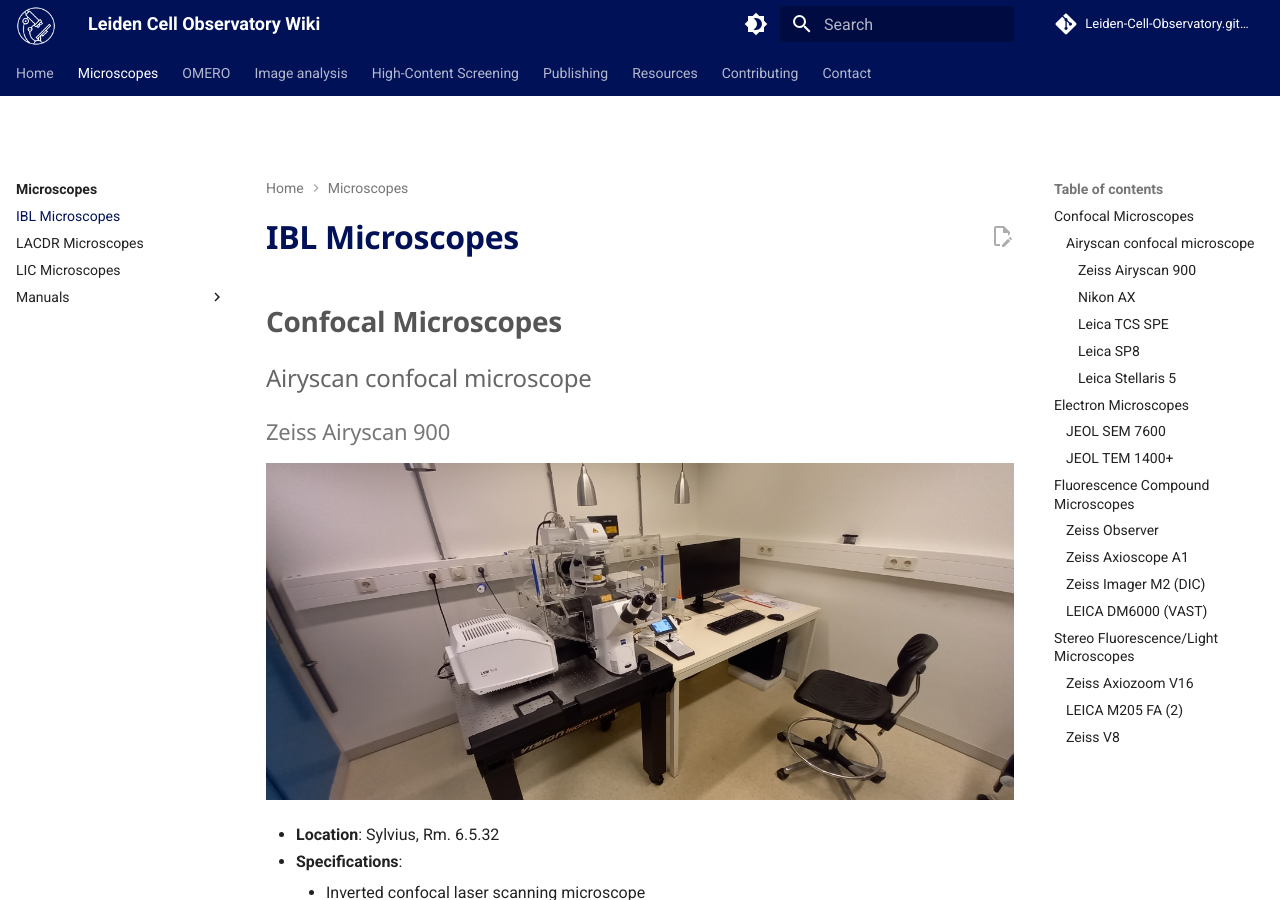
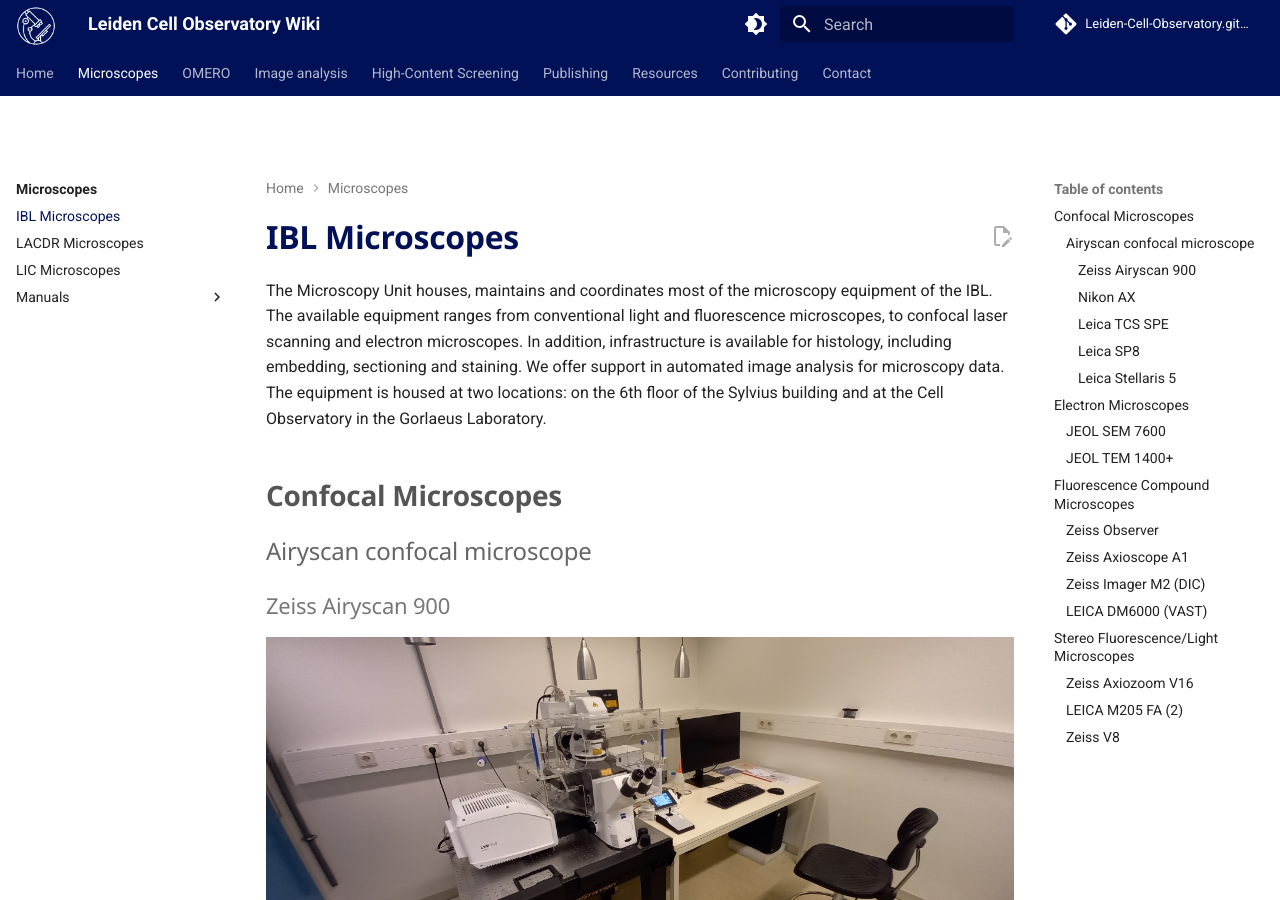
Before and after one commit to Leiden-Cell-Observatory/Leiden-Cell-Observatory.github.io, an MkDocs documentation site: the page built from docs/microscopes/iblmicroscopes.md, in a window 1280 px wide and 900 px high. Built offline with MkDocs 1.6.1 and Material for MkDocs 9.7.7, drawn with Linux system fonts in a browser that asks for light colours; comment, search, counter and statistics services are not loaded.

Commit message:
Update iblmicroscopes.md

```diff
--- a/docs/microscopes/iblmicroscopes.md
+++ b/docs/microscopes/iblmicroscopes.md
@@ -1,4 +1,5 @@
 # IBL Microscopes
+The Microscopy Unit houses, maintains and coordinates most of the microscopy equipment of the IBL. The available equipment ranges from conventional light and fluorescence microscopes, to confocal laser scanning and electron microscopes. In addition, infrastructure is available for histology, including embedding, sectioning and staining. We offer support in automated image analysis for microscopy data. The equipment is housed at two locations: on the 6th floor of the Sylvius building and at the Cell Observatory in the Gorlaeus Laboratory.
 
 ## Confocal Microscopes
 
```
